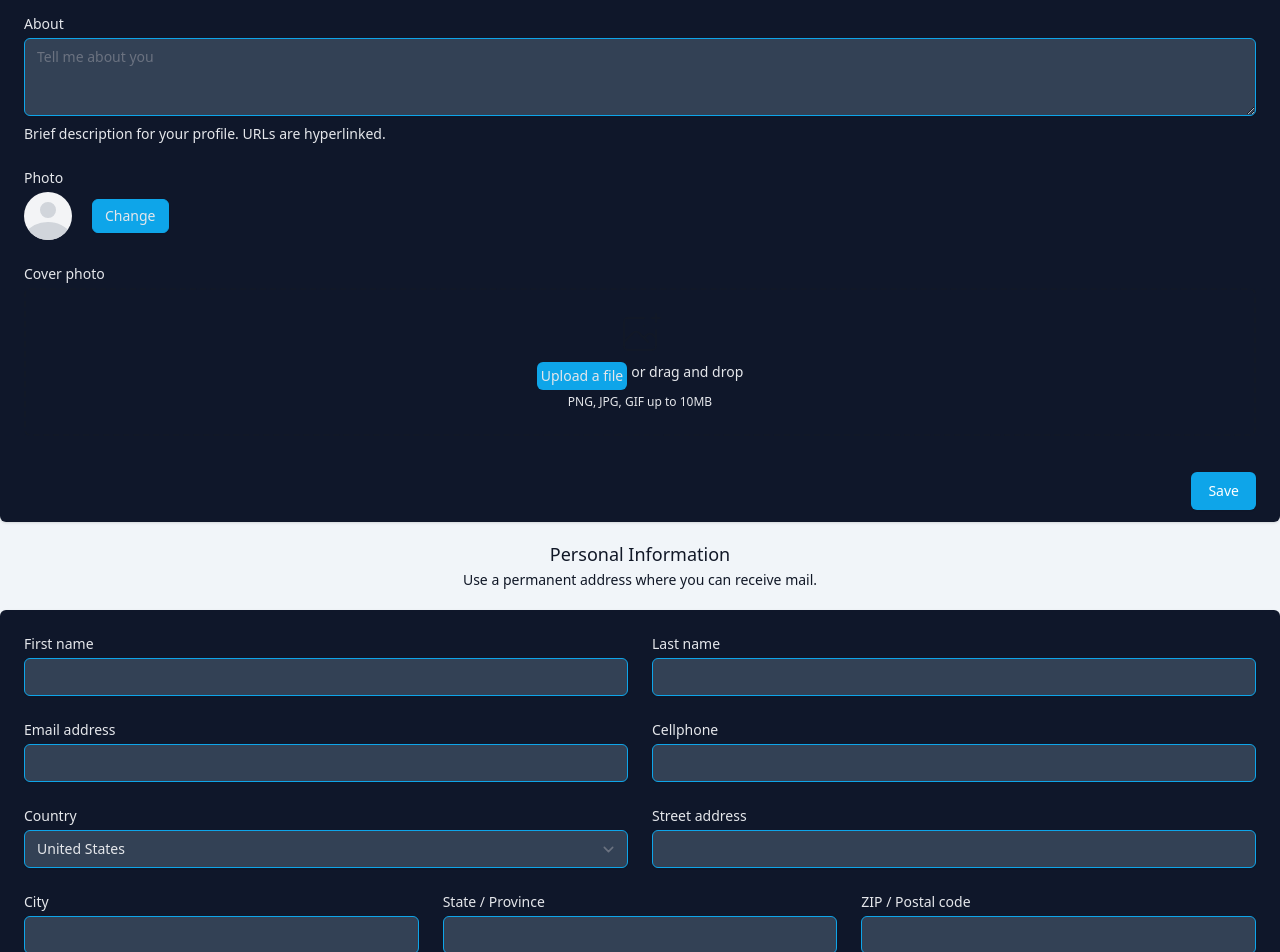
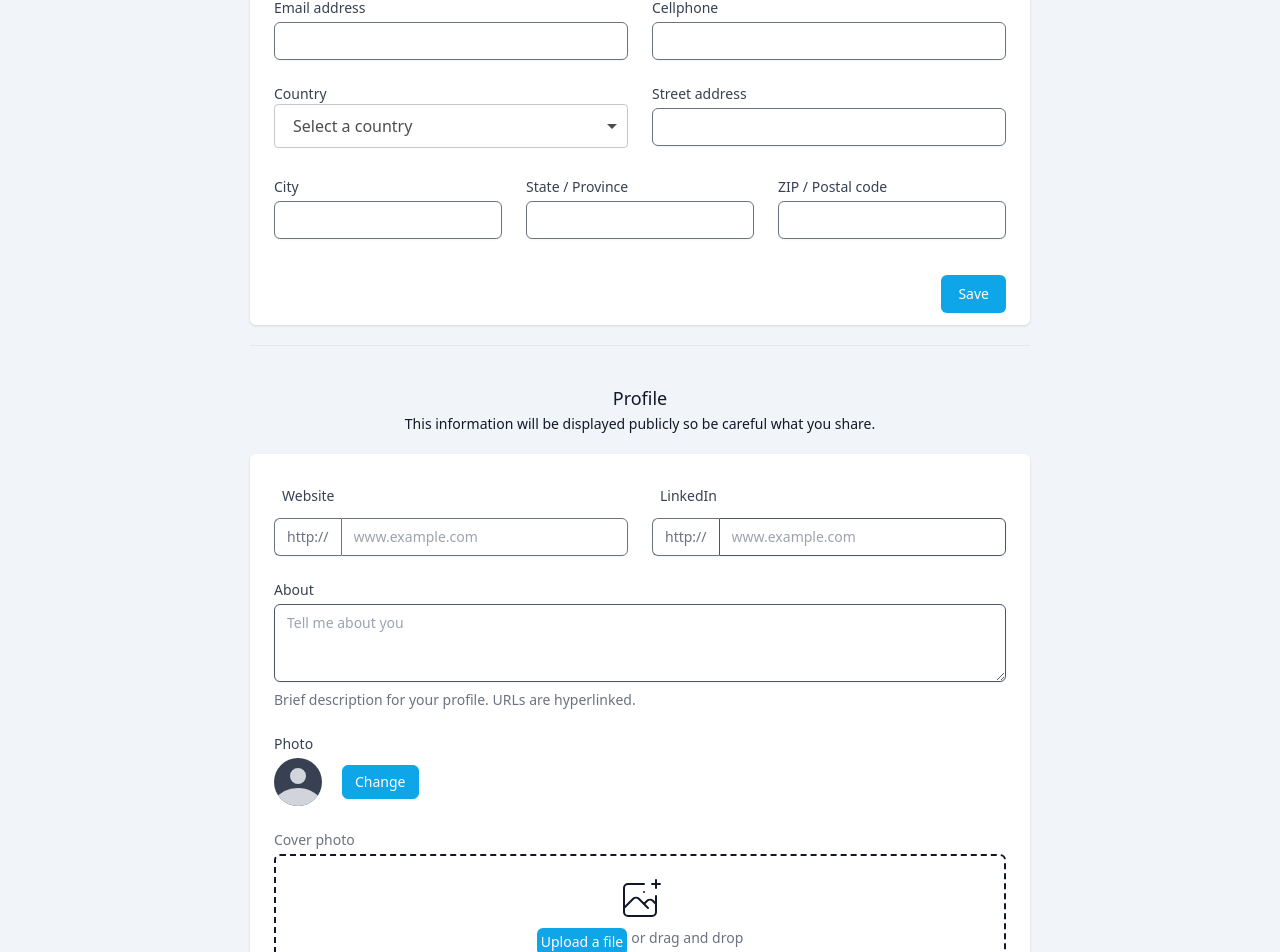
Before and after one commit to ademircr07/resume-form, a Next.js app: page / in a window 1280 px wide. Shown: the part 200-1152 px from the top of the page. Built offline with nearby package versions, Linux system fonts and the light colour scheme.

Commit message:
adding new component

```diff
--- a/components/Information.jsx
+++ b/components/Information.jsx
@@ -26,26 +26,26 @@ function Information() {
             </div>
 
             <form onSubmit={registerUser} action="#" method="POST">
-              <div className="shadow sm:rounded-md sm:overflow-hidden">
-                <div className="px-4 py-5 bg-slate-900 space-y-6 sm:p-6">
+              <div className="shadow sm:rounded-md sm:overflow-hidden ">
+                <div className="px-4 py-5 bg-white space-y-6 sm:p-6 ">
                   <div className="grid grid-cols-4 gap-6">
                     <div className="col-span-3 sm:col-span-2">
                       <label
                         htmlFor="company-website"
-                        className="text-sm font-medium text-gray-200 flex p-2 "
+                        className="text-sm font-medium text-gray-700 flex p-2 "
                       >
                         Website {" "}
                         <CgWebsite color="white" className="flex text-lg" />
                       </label>
                       <div className="mt-1 flex rounded-md shadow-sm">
-                        <span className="inline-flex items-center px-3 rounded-l-md border border-r-0 border-sky-500 bg-slate-700 text-gray-200 text-sm">
+                        <span className="inline-flex items-center px-3 rounded-l-md border border-r-0 border-gray-500 bg-white text-gray-500 text-sm">
                           http://
                         </span>
                         <input
                           type="text"
                           name="company-website"
                           id="company-website"
-                          className="focus:ring-sky-500 focus:border-sky-500 flex-1 block w-full rounded-none rounded-r-md sm:text-sm border-sky-500 bg-slate-700 text-gray-200"
+                          className="focus:ring-sky-500 focus:border-sky-500 flex-1 block w-full rounded-none rounded-r-md sm:text-sm border-gray-500 bg-white text-gray-600 placeholder-gray-400"
                           placeholder="www.example.com"
                         />
                       </div>
@@ -54,20 +54,20 @@ function Information() {
                     <div className="col-span-3 sm:col-span-2">
                       <label
                         htmlFor="company-website"
-                        className="text-sm font-medium text-gray-200 flex p-2 "
+                        className="text-sm font-medium text-gray-700 flex p-2 "
                       >
                         LinkedIn{" "}
                         <AiFillLinkedin color="white" className="flex text-lg" />
                       </label>
                       <div className="mt-1 flex rounded-md shadow-sm">
-                        <span className="inline-flex items-center px-3 rounded-l-md border border-r-0 border-sky-500 bg-slate-700 text-gray-200 text-sm">
+                        <span className="inline-flex items-center px-3 rounded-l-md border border-r-0 border-gray-500 bg-white text-gray-500 text-sm">
                           http://
                         </span>
                         <input
                           type="text"
                           name="company-website"
                           id="company-website"
-                          className="focus:ring-sky-600 focus:border-sky-600 flex-1 block w-full rounded-none rounded-r-md sm:text-sm border-sky-500 bg-slate-700 text-gray-200"
+                          className="focus:ring-sky-500 focus:border-sky-500 flex-1 block w-full rounded-none rounded-r-md sm:text-sm border-gray-600 bg-white text-gray-600 placeholder-gray-400"
                           placeholder="www.example.com"
                         />
                       </div>
@@ -77,7 +77,7 @@ function Information() {
                   <div>
                     <label
                       htmlFor="about"
-                      className="block text-sm font-medium text-gray-200"
+                      className="block text-sm font-medium text-gray-700"
                     >
                       About
                     </label>
@@ -86,22 +86,22 @@ function Information() {
                         id="about"
                         name="about"
                         rows={3}
-                        className="shadow-sm focus:ring-sky-500 focus:border-sky-500 mt-1 block w-full sm:text-sm border border-sky-500 rounded-md bg-slate-700 text-gray-200"
+                        className="shadow-sm focus:ring-sky-500 focus:border-sky-500 mt-1 block w-full sm:text-sm border border-gray-600 rounded-md bg-white text-gray-600 placeholder-gray-400"
                         placeholder="Tell me about you"
                         defaultValue={""}
                       />
                     </div>
-                    <p className="mt-2 text-sm text-gray-200">
+                    <p className="mt-2 text-sm text-gray-500">
                       Brief description for your profile. URLs are hyperlinked.
                     </p>
                   </div>
 
                   <div>
-                    <label className="block text-sm font-medium text-gray-200">
+                    <label className="block text-sm font-medium text-gray-700">
                       Photo
                     </label>
                     <div className="mt-1 flex items-center">
-                      <span className="inline-block h-12 w-12 rounded-full overflow-hidden bg-gray-100">
+                      <span className="inline-block h-12 w-12 rounded-full overflow-hidden bg-gray-700">
                         <svg
                           className="h-full w-full text-gray-300"
                           fill="currentColor"
@@ -112,7 +112,7 @@ function Information() {
                       </span>
                       <button
                         type="button"
-                        className="ml-5 bg-sky-500 py-2 px-3 border border-sky-500 rounded-md shadow-sm text-sm leading-4 font-medium text-gray-200 hover:bg-sky-600 focus:outline-none focus:ring-2 focus:ring-offset-2 focus:ring-sky-500"
+                        className="ml-5 bg-sky-500 py-2 px-3 border border-sky-500 rounded-md shadow-sm text-sm leading-4 font-medium text-white hover:bg-sky-600 focus:outline-none focus:ring-2 focus:ring-offset-2 focus:ring-sky-500"
                       >
                         Change
                       </button>
@@ -120,7 +120,7 @@ function Information() {
                   </div>
 
                   <div>
-                    <label className="block text-sm font-medium text-gray-200">
+                    <label className="block text-sm font-medium text-gray-500">
                       Cover photo
                     </label>
                     <div className="mt-1 flex justify-center px-6 pt-5 pb-6 border-2 border-gray-900 border-dashed rounded-md">
@@ -142,7 +142,7 @@ function Information() {
                         <div className="flex text-sm text-gray-600">
                           <label
                             htmlFor="file-upload"
-                            className="relative cursor-pointer bg-sky-500 rounded-md font-medium text-gray-200 hover:bg-sky-600 py-1 px-1"
+                            className="relative cursor-pointer bg-sky-500 rounded-md font-medium text-white hover:bg-sky-600 py-1 px-1"
                           >
                             <span>Upload a file</span>
                             <input
@@ -152,9 +152,9 @@ function Information() {
                               className="sr-only"
                             />
                           </label>
-                          <p className="pl-1 text-gray-200">or drag and drop</p>
+                          <p className="pl-1 text-gray-500">or drag and drop</p>
                         </div>
-                        <p className="text-xs text-gray-200">
+                        <p className="text-xs text-gray-500">
                           PNG, JPG, GIF up to 10MB
                         </p>
                       </div>
@@ -162,7 +162,7 @@ function Information() {
                   </div>
                 </div>
 
-                <div className="px-4 py-3 bg-slate-900 text-right sm:px-6">
+                <div className="px-4 py-3 bg-white text-right sm:px-6">
                   <button
                     type="submit"
                     className="inline-flex justify-center py-2 px-4 border border-transparent shadow-sm text-sm font-medium rounded-md text-white bg-sky-500 hover:bg-sky-600 focus:outline-none focus:ring-2 focus:ring-offset-2 focus:ring-sky-500"
@@ -176,6 +176,11 @@ function Information() {
           </div>
         </div>
       </div>
+      <div className="hidden sm:block" aria-hidden="true">
+        <div className="py-5">
+          <div className="border-t border-gray-200" />
+        </div>
+      </div>
     </>
   );
 }
--- a/components/Personal.jsx
+++ b/components/Personal.jsx
@@ -1,9 +1,17 @@
-import React from "react";
+import React, { useState, useEffect } from "react";
+import ReactFlagsSelect from 'react-flags-select';
 
 function Personal() {
+  const [selected, setSelected] = useState('');
+
+    useEffect(() => {
+      console.log(selected)
+    }, [selected])
+
   const registerUser = (event) => {
     event.preventDefault();
   };
+
 
 
 
@@ -26,12 +34,12 @@ function Personal() {
 
                 <form onSubmit={registerUser} action="#" method="POST">
                   <div className="shadow overflow-hidden sm:rounded-md">
-                    <div className="px-4 py-5 bg-slate-900 sm:p-6">
+                    <div className="px-4 py-5 bg-white sm:p-6">
                       <div className="grid grid-cols-6 gap-6">
                         <div className="col-span-6 sm:col-span-3">
                           <label
                             htmlFor="first-name"
-                            className="block text-sm font-medium text-gray-200"
+                            className="block text-sm font-medium text-gray-700"
                           >
                             First name
                           </label>
@@ -40,14 +48,14 @@ function Personal() {
                             name="first-name"
                             id="first-name"
                             autoComplete="given-name"
-                            className="mt-1 focus:ring-sky-500 focus:border-sky-500 block w-full shadow-sm sm:text-sm border-sky-500 rounded-md bg-slate-700"
+                            className="mt-1 focus:ring-sky-500 focus:border-sky-500 block w-full shadow-sm sm:text-sm border-gray-600 rounded-md bg-white"
                           />
                         </div>
 
                         <div className="col-span-6 sm:col-span-3">
                           <label
                             htmlFor="last-name"
-                            className="block text-sm font-medium text-gray-200"
+                            className="block text-sm font-medium text-gray-700"
                           >
                             Last name
                           </label>
@@ -56,14 +64,14 @@ function Personal() {
                             name="last-name"
                             id="last-name"
                             autoComplete="family-name"
-                            className="mt-1 focus:ring-sky-500 focus:border-sky-500 block w-full shadow-sm sm:text-sm border-sky-500 rounded-md bg-slate-700"
+                            className="mt-1 focus:ring-sky-500 focus:border-sky-500 block w-full shadow-sm sm:text-sm border-gray-500 rounded-md bg-white"
                           />
                         </div>
 
                         <div className="col-span-6 sm:col-span-3">
                           <label
                             htmlFor="email-address"
-                            className="block text-sm font-medium text-gray-200"
+                            className="block text-sm font-medium text-gray-700"
                           >
                             Email address
                           </label>
@@ -72,14 +80,14 @@ function Personal() {
                             name="email-address"
                             id="email-address"
                             autoComplete="email"
-                            className="mt-1 focus:ring-sky-500 focus:border-indigo-500 block w-full shadow-sm sm:text-sm border-sky-500 rounded-md bg-slate-700"
+                            className="mt-1 focus:ring-sky-500 focus:border-indigo-500 block w-full shadow-sm sm:text-sm border-gray-500 rounded-md bg-white"
                           />
                         </div>
 
                         <div className="col-span-6 sm:col-span-3">
                           <label
                             htmlFor="email-address"
-                            className="block text-sm font-medium text-gray-200"
+                            className="block text-sm font-medium text-gray-700"
                           >
                             Cellphone
                           </label>
@@ -88,33 +96,41 @@ function Personal() {
                             name="email-address"
                             id="email-address"
                             autoComplete="email"
-                            className="mt-1 focus:ring-sky-500 focus:border-sky-500 block w-full shadow-sm sm:text-sm border-sky-500 rounded-md bg-slate-700"
+                            className="mt-1 focus:ring-sky-500 focus:border-sky-500 block w-full shadow-sm sm:text-sm border-gray-500 rounded-md bg-white"
                           />
                         </div>
 
                         <div className="col-span-6 sm:col-span-3">
                           <label
                             htmlFor="country"
-                            className="block text-sm font-medium text-gray-200"
+                            className="block text-sm font-medium text-gray-700"
                           >
                             Country
                           </label>
-                          <select
+                          {/* <select
                             id="country"
                             name="country"
                             autoComplete="country-name"
-                            className="mt-1 block w-full py-2 px-3 border border-sky-500 bg-slate-700 rounded-md shadow-sm focus:outline-none focus:ring-sky-500 focus:border-sky-500 sm:text-sm text-gray-200"
+                            className="mt-1 block w-full py-2 px-3 border border-gray-500 bg-white rounded-md shadow-sm focus:outline-none focus:ring-sky-500 focus:border-sky-500 sm:text-sm text-gray-700"
                           >
                             <option>United States</option>
                             <option>Canada</option>
                             <option>Mexico</option>
-                          </select>
+                          </select> */}
+                          <div className=' '>
+                              <ReactFlagsSelect
+                              selected={selected}
+                              onSelect={code => setSelected(code)}
+                              searchable={true}
+                              id="flags-select"
+                              />
+                          </div>
                         </div>
 
                         <div className="col-span-6 sm:col-span-3">
                           <label
                             htmlFor="street-address"
-                            className="block text-sm font-medium text-gray-200"
+                            className="block text-sm font-medium text-gray-700"
                           >
                             Street address
                           </label>
@@ -123,14 +139,14 @@ function Personal() {
                             name="street-address"
                             id="street-address"
                             autoComplete="street-address"
-                            className="mt-1 focus:ring-sky-500 focus:border-sky-500 block w-full shadow-sm sm:text-sm border-sky-500 rounded-md bg-slate-700"
+                            className="mt-1 focus:ring-sky-500 focus:border-sky-500 block w-full shadow-sm sm:text-sm border-gray-500 rounded-md bg-white"
                           />
                         </div>
 
                         <div className="col-span-6 sm:col-span-6 lg:col-span-2">
                           <label
                             htmlFor="city"
-                            className="block text-sm font-medium text-gray-200"
+                            className="block text-sm font-medium text-gray-700"
                           >
                             City
                           </label>
@@ -139,14 +155,14 @@ function Personal() {
                             name="city"
                             id="city"
                             autoComplete="address-level2"
-                            className="mt-1 focus:ring-sky-500 focus:border-sky-500 block w-full shadow-sm sm:text-sm border-sky-500 rounded-md bg-slate-700"
+                            className="mt-1 focus:ring-sky-500 focus:border-sky-500 block w-full shadow-sm sm:text-sm border-gray-500 rounded-md bg-white"
                           />
                         </div>
 
                         <div className="col-span-6 sm:col-span-3 lg:col-span-2">
                           <label
                             htmlFor="region"
-                            className="block text-sm font-medium text-gray-200"
+                            className="block text-sm font-medium text-gray-700"
                           >
                             State / Province
                           </label>
@@ -155,14 +171,14 @@ function Personal() {
                             name="region"
                             id="region"
                             autoComplete="address-level1"
-                            className="mt-1 focus:ring-sky-500 focus:border-sky-500 block w-full shadow-sm sm:text-sm border-sky-500 rounded-md bg-slate-700"
+                            className="mt-1 focus:ring-sky-500 focus:border-sky-500 block w-full shadow-sm sm:text-sm border-gray-500 rounded-md bg-white"
                           />
                         </div>
 
                         <div className="col-span-6 sm:col-span-3 lg:col-span-2">
                           <label
                             htmlFor="postal-code"
-                            className="block text-sm font-medium text-gray-200"
+                            className="block text-sm font-medium text-gray-700"
                           >
                             ZIP / Postal code
                           </label>
@@ -171,12 +187,12 @@ function Personal() {
                             name="postal-code"
                             id="postal-code"
                             autoComplete="postal-code"
-                            className="mt-1 focus:ring-sky-500 focus:border-sky-500 block w-full shadow-sm sm:text-sm border-sky-500 rounded-md bg-slate-700"
+                            className="mt-1 focus:ring-sky-500 focus:border-sky-500 block w-full shadow-sm sm:text-sm border-gray-500 rounded-md bg-white"
                           />
                         </div>
                       </div>
                     </div>
-                    <div className="px-4 py-3 bg-slate-900 text-right sm:px-6">
+                    <div className="px-4 py-3 bg-white text-right sm:px-6">
                       <button
                         type="submit"
                         className="inline-flex justify-center py-2 px-4 border border-transparent shadow-sm text-sm font-medium rounded-md text-white bg-sky-500 hover:bg-sky-600 focus:outline-none focus:ring-2 focus:ring-offset-2 focus:ring-indigo-500"
--- /dev/null
+++ b/components/SkillsSect.jsx
@@ -0,0 +1,28 @@
+import React, { useState, useEffect } from 'react';
+import ReactFlagsSelect from 'react-flags-select';
+
+
+function SkillsSect () {
+    const [selected, setSelected] = useState('');
+
+    useEffect(() => {
+      console.log(selected)
+    }, [selected])
+
+    return (
+
+        <div className=' '>
+            <ReactFlagsSelect
+        selected={selected}
+        onSelect={code => setSelected(code)}
+        searchable={true}
+        id="flags-select"
+        />
+        </div>
+
+
+
+    )
+}
+
+export default SkillsSect;
--- a/package.json
+++ b/package.json
@@ -13,6 +13,7 @@
     "next": "12.1.0",
     "react": "17.0.2",
     "react-dom": "17.0.2",
+    "react-flags-select": "^2.1.2",
     "react-icons": "^4.3.1"
   },
   "devDependencies": {
--- a/pages/index.js
+++ b/pages/index.js
@@ -1,17 +1,20 @@
 import Head from 'next/head';
 import Information from '../components/Information';
 import Personal from '../components/Personal';
+import SkillsSect from '../components/SkillsSect';
 
 
 export default function Home() {
   return (
-    <div className="bg-slate-100 content-center">
+    <div className="bg-slate-100 content-center flex justify-center">
       <Head>
         <title>Resume form</title>
       </Head>
       <main>
+        <Personal />
         <Information />
-        <Personal />
+
+
       </main>
 
 
```
Also changed, not shown: 1 other file (tests, documents, lock files or other folders).
